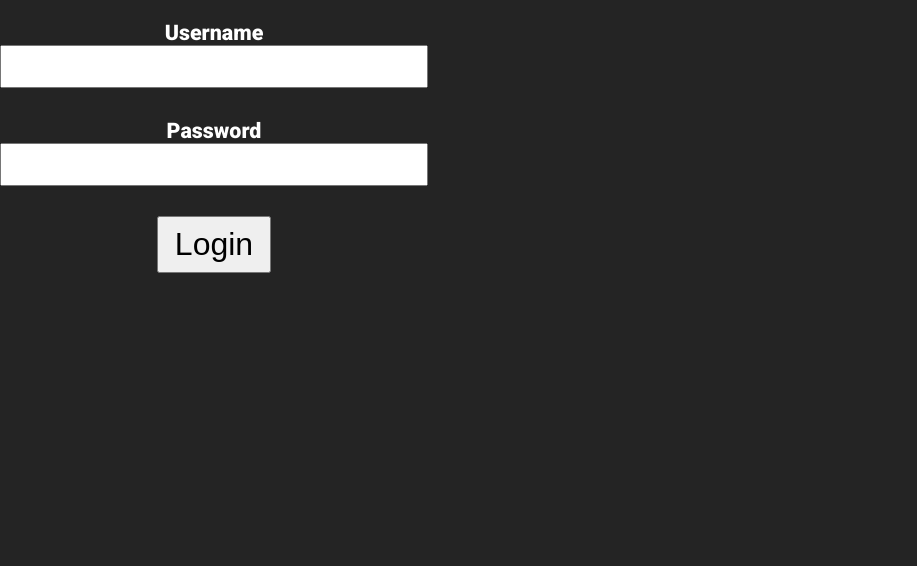
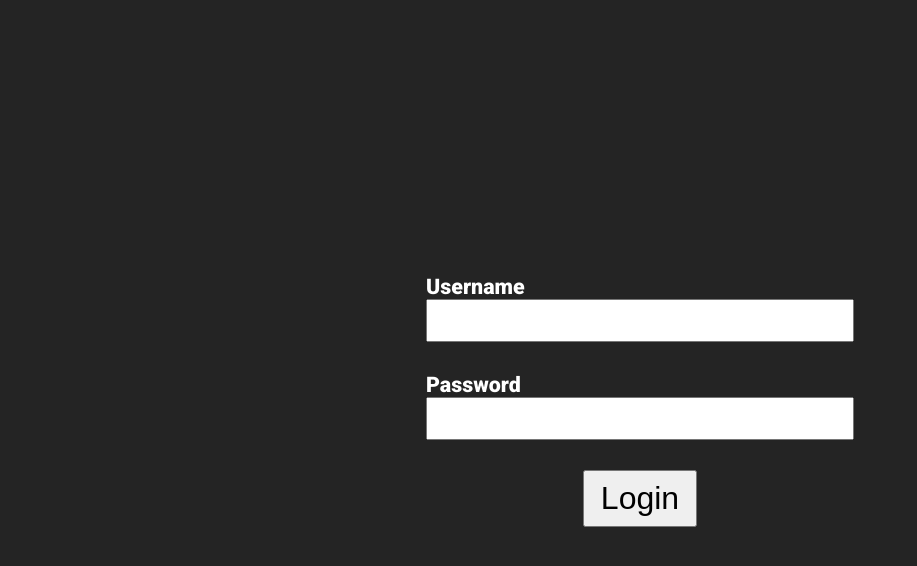
Before and after one commit to TMploeg/ChatApp, a React (Vite) app in the folder frontend/chatapp/: page /login in a window 1280 px wide. Shown: the top 566 px of the page, without its empty margins (0-917 px from the left). Built offline with nearby package versions, Linux system fonts and the light colour scheme.

Commit message:
small styling fixes

```diff
--- a/frontend/chatapp/src/components/auth/Auth.css
+++ b/frontend/chatapp/src/components/auth/Auth.css
@@ -1,20 +1,20 @@
-.auth-form {
+.auth-page {
   display: flex;
   flex-direction: column;
   gap: 30px;
   align-items: center;
-
-  padding-top: 20px;
-  text-align: center;
+  justify-content: center;
 
   font-size: 2em;
+
+  flex: 1;
 }
 
-.auth-form input {
+.auth-page input {
   font-size: inherit;
 }
 
-.auth-form button {
+.auth-page button {
   font-size: inherit;
   padding-top: 8px;
   padding-bottom: 8px;
@@ -22,6 +22,6 @@
   padding-right: 16px;
 }
 
-.auth-form h6 {
+.auth-page h6 {
   margin: 0;
 }
--- a/frontend/chatapp/src/components/auth/login/LoginPage.tsx
+++ b/frontend/chatapp/src/components/auth/login/LoginPage.tsx
@@ -16,7 +16,7 @@ export default function LoginPage({ onLogin }: Props) {
   const { login } = useAuth();
 
   return (
-    <div className="auth-form">
+    <div className="auth-page">
       <div>
         <h6>Username</h6>
         <input
```
